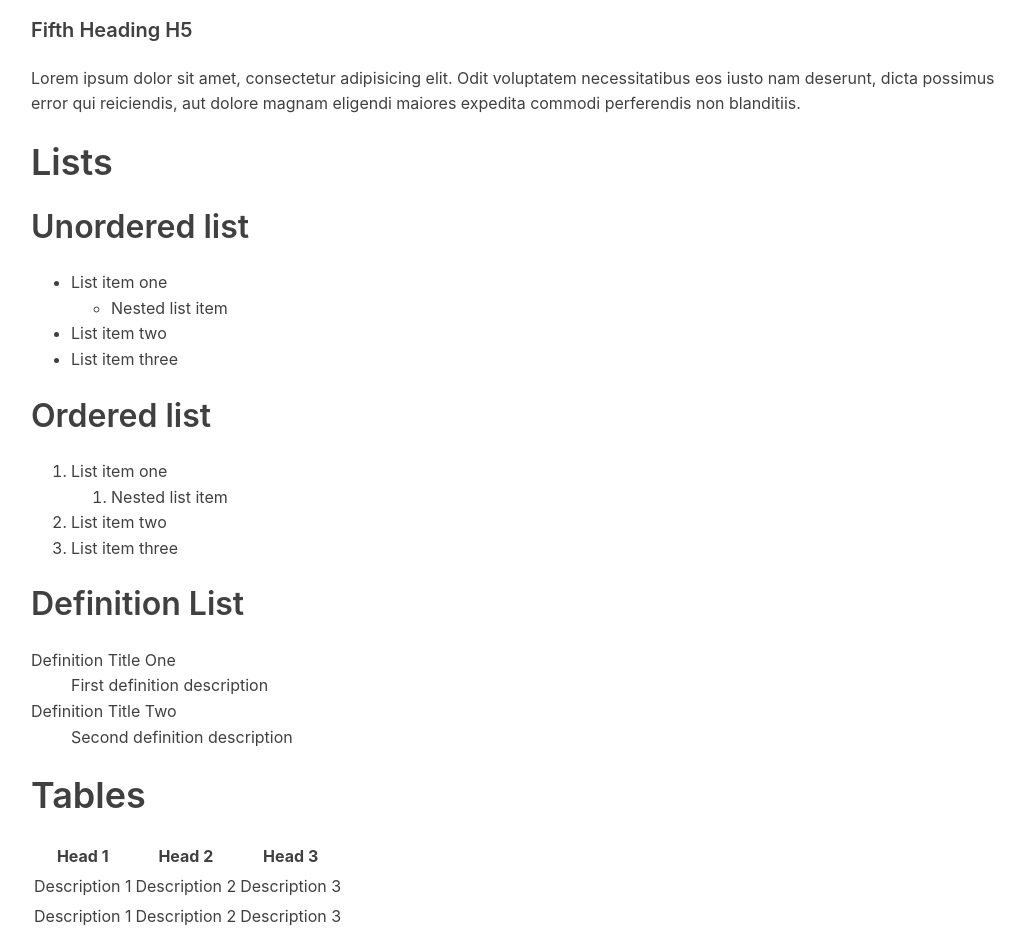
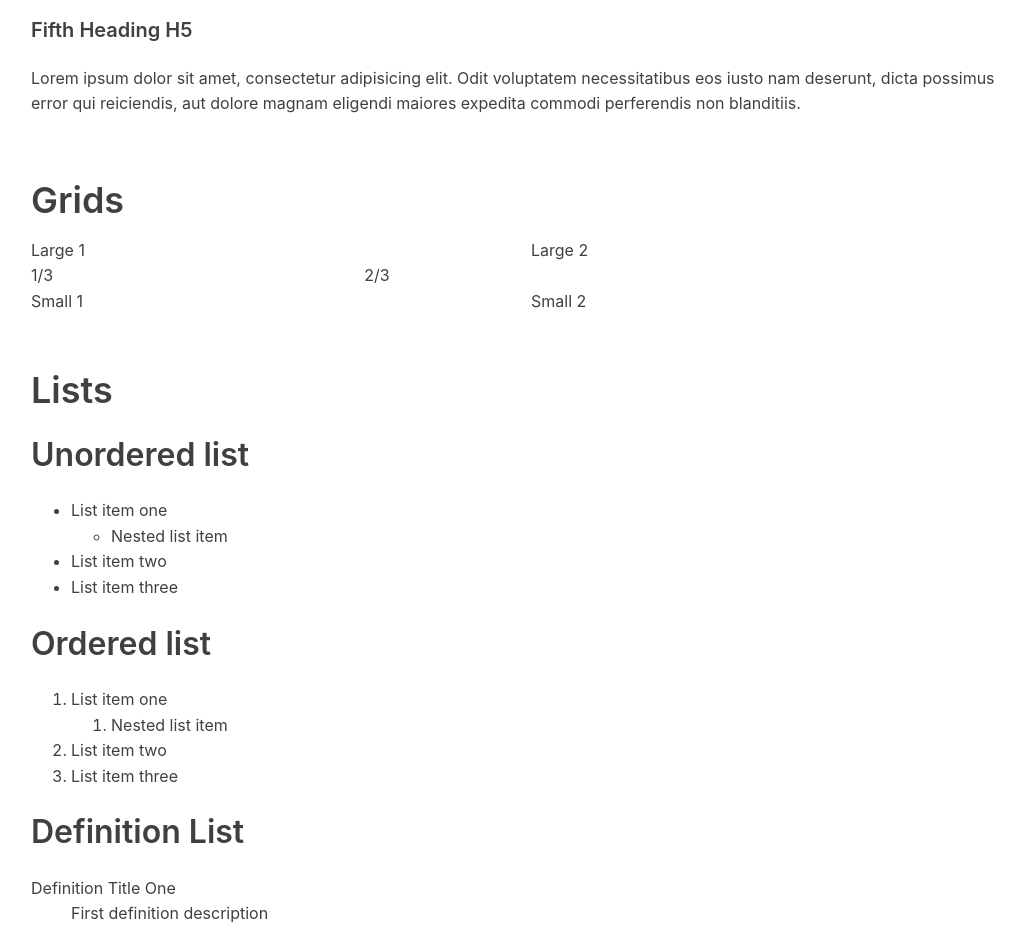
Before and after one commit to ireneea/primitive-ui-components, a React (Create React App) app: page / in a window 1280 px wide. Shown: the part 1700-2630 px from the top of the page, without its empty margins (125-1150 px from the left). Built offline with nearby package versions, Linux system fonts and the light colour scheme.

Commit message:
feat: Grids

```diff
--- a/src/App.tsx
+++ b/src/App.tsx
@@ -20,6 +20,8 @@ import {
   Divider,
   Button,
   ButtonInput,
+  GridRow,
+  GridCell,
 } from "./components";
 
 function App() {
@@ -113,6 +115,25 @@ public:
             deserunt, dicta possimus error qui reiciendis, aut dolore magnam eligendi maiores expedita commodi
             perferendis non blanditiis.
           </p>
+
+          <Section>
+            <H1>Grids</H1>
+
+            <GridRow>
+              <GridCell>Large 1</GridCell>
+              <GridCell>Large 2</GridCell>
+            </GridRow>
+
+            <GridRow>
+              <GridCell size="oneThird">1/3</GridCell>
+              <GridCell size="twoThirds">2/3</GridCell>
+            </GridRow>
+
+            <GridRow>
+              <GridCell breakpoint="small">Small 1</GridCell>
+              <GridCell breakpoint="small">Small 2</GridCell>
+            </GridRow>
+          </Section>
 
           <H1>Lists</H1>
 
--- /dev/null
+++ b/src/components/Grids.tsx
@@ -0,0 +1,60 @@
+import styled, { css } from "styled-components";
+import { withDefaultTheme } from "./themes";
+
+export const GridRow = withDefaultTheme(
+  styled.div`
+    margin-left: -${(props) => props.theme.grids.padding};
+    margin-right: -${(props) => props.theme.grids.padding};
+    display: flex;
+    flex-direction: row;
+    flex-wrap: wrap;
+  `,
+);
+
+interface GridCellProps {
+  breakpoint?: "small" | "large";
+  size?: "half" | "oneFourth" | "threeFourths" | "oneThird" | "twoThird";
+}
+
+const breakpoint = css<GridCellProps>`
+  margin-bottom: 0;
+  flex: ${(props) => {
+    let flex = "";
+    if (props.size === "half") {
+      flex = "0 0 calc(1 / 2 * 100%)";
+    } else if (props.size === "oneFourth") {
+      flex = "0 0 calc(1 / 4 * 100%)";
+    } else if (props.size === "threeFourths") {
+      flex = "0 0 calc(3 / 4 * 100%)";
+    } else if (props.size === "oneThird") {
+      flex = "0 0 calc(1 / 3 * 100%)";
+    } else if (props.size === "twoThird") {
+      flex = "0 0 calc(2 / 3 * 100%)";
+    } else {
+      flex = "1";
+    }
+
+    return flex;
+  }};
+`;
+
+const cell = css<GridCellProps>`
+  padding-left: ${(props) => props.theme.grids.padding};
+  padding-right: ${(props) => props.theme.grids.padding};
+  margin-bottom: ${(props) => props.theme.grids.marginBottom};
+  flex-basis: 100%;
+
+  @media ${(props) => props.theme.mobileBreakPoint} {
+    ${(props) => (props.breakpoint === "small" ? breakpoint : "")}
+  }
+
+  @media ${(props) => props.theme.desktopBreakPoint} {
+    ${(props) => (props.breakpoint !== "small" ? breakpoint : "")}
+  }
+`;
+
+export const GridCell = withDefaultTheme(
+  styled.div`
+    ${cell}
+  `,
+);
--- a/src/components/index.ts
+++ b/src/components/index.ts
@@ -3,3 +3,4 @@ export * from "./Code";
 export * from "./Headings";
 export * from "./Scaffolding";
 export * from "./Button";
+export * from "./Grids";
--- a/src/components/themes.tsx
+++ b/src/components/themes.tsx
@@ -14,6 +14,7 @@ export interface PrimeTheme {
   tabletBreakPoint: string;
   desktopBreakPoint: string;
   buttons: ButtonTheme;
+  grids: GridTheme;
 }
 
 interface FontTheme {
@@ -147,6 +148,16 @@ const buttons = {
   roundButtonRadius: "40px",
 };
 
+interface GridTheme {
+  padding: string;
+  bottomMargin: string;
+}
+
+const grids = {
+  padding: "1rem",
+  bottomMargin: "1rem",
+};
+
 const theme: PrimeTheme = {
   font,
   colors,
@@ -198,6 +209,7 @@ const theme: PrimeTheme = {
     return `(min-width: ${this.sizes.medium})`;
   },
   buttons,
+  grids,
 };
 
 export function withDefaultTheme(Component: AnyStyledComponent) {
```
